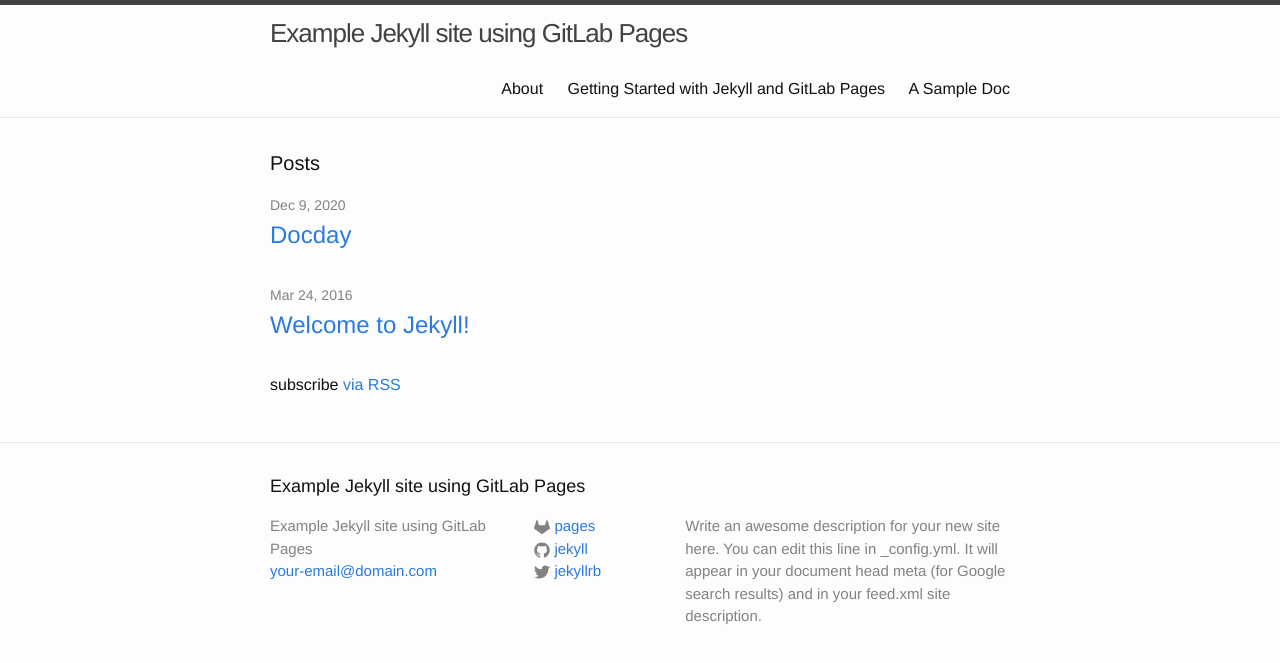
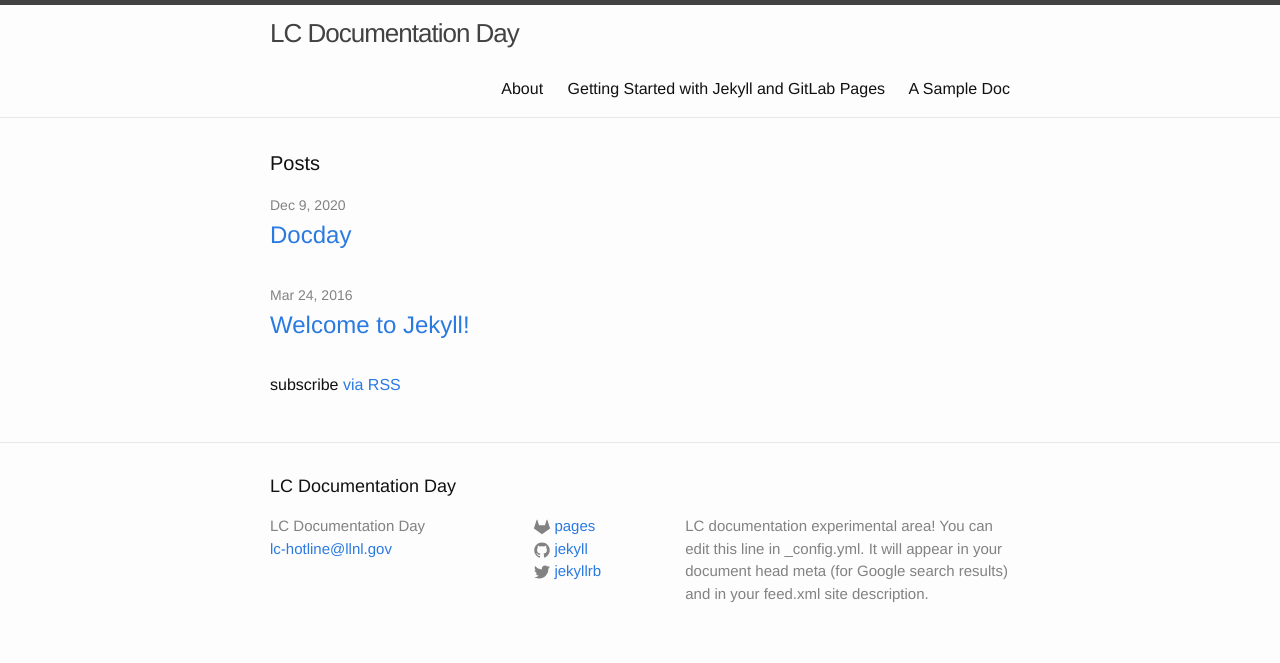
Before and after one commit to LLNL/HPC-Tutorials, a Jekyll site: the page built from index.html, in a window 1280 px wide. Shown: the top 663 px of the page. Built offline with Jekyll 4.4.1, drawn with Linux system fonts in a browser that asks for light colours.

Commit message:
Fix details in help page

```diff
--- a/_config.yml
+++ b/_config.yml
@@ -6,10 +6,10 @@
 # 'jekyll serve'. If you change this file, please restart the server process.
 
 # Site settings
-title: Example Jekyll site using GitLab Pages
-email: your-email@domain.com
+title: LC Documentation Day
+email: lc-hotline@llnl.gov
 description: > # this means to ignore newlines until "baseurl:"
-  Write an awesome description for your new site here. You can edit this
+  LC documentation experimental area! You can edit this
   line in _config.yml. It will appear in your document head meta (for
   Google search results) and in your feed.xml site description.
 baseurl: "/docs" # the subpath of your site, e.g. /blog
```
